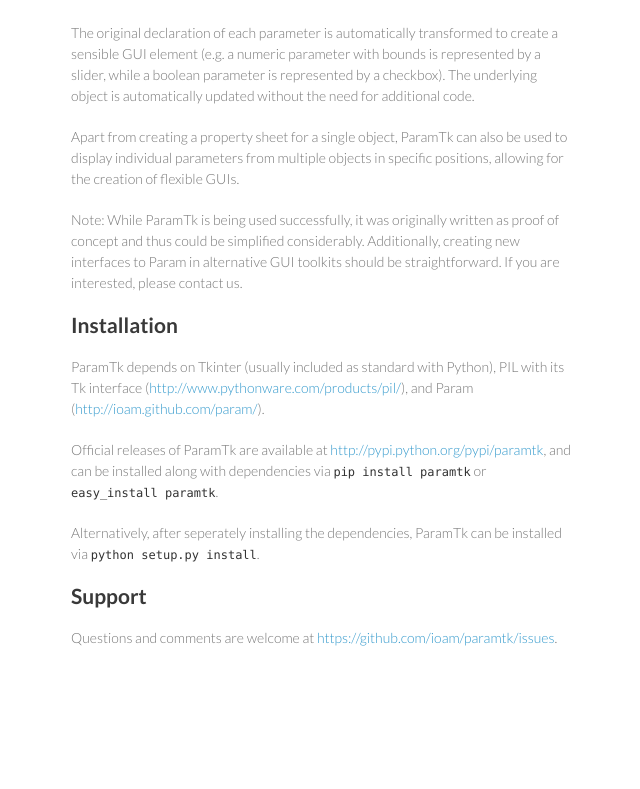
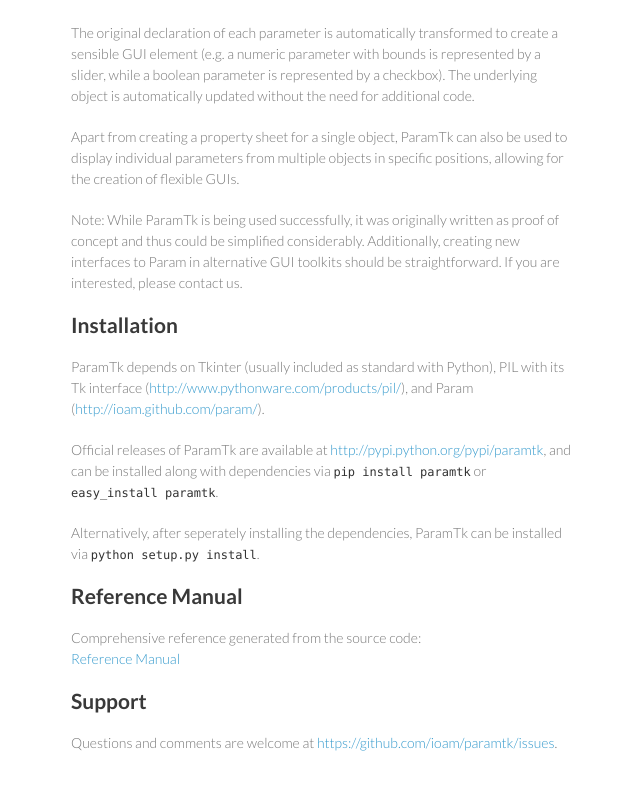
Before and after one commit to ioam/paramtk, a plain HTML site: page index.html in a window 1280 px wide. Shown: the part 1166-1955 px from the top of the page, without its empty margins (499-1139 px from the left). Before the commit the page ends 1884 px from the top, so only its background shows below. Drawn offline with Linux system fonts and the light colour scheme.

Commit message:
Added link to reference manual

```diff
--- a/index.html
+++ b/index.html
@@ -68,6 +68,11 @@
 
 <p>Alternatively, after seperately installing the dependencies, ParamTk can be installed via <code>python setup.py install</code>.</p>
 
+<h2>Reference Manual</h2>
+
+<p>Comprehensive reference generated from the source code:<br>
+<a href="http://topographica.org/ParamTk_Reference">Reference Manual</a></p>
+
 <h2>Support</h2>
 
 <p>Questions and comments are welcome at <a href="https://github.com/ioam/paramtk/issues">https://github.com/ioam/paramtk/issues</a>.</p>
```
